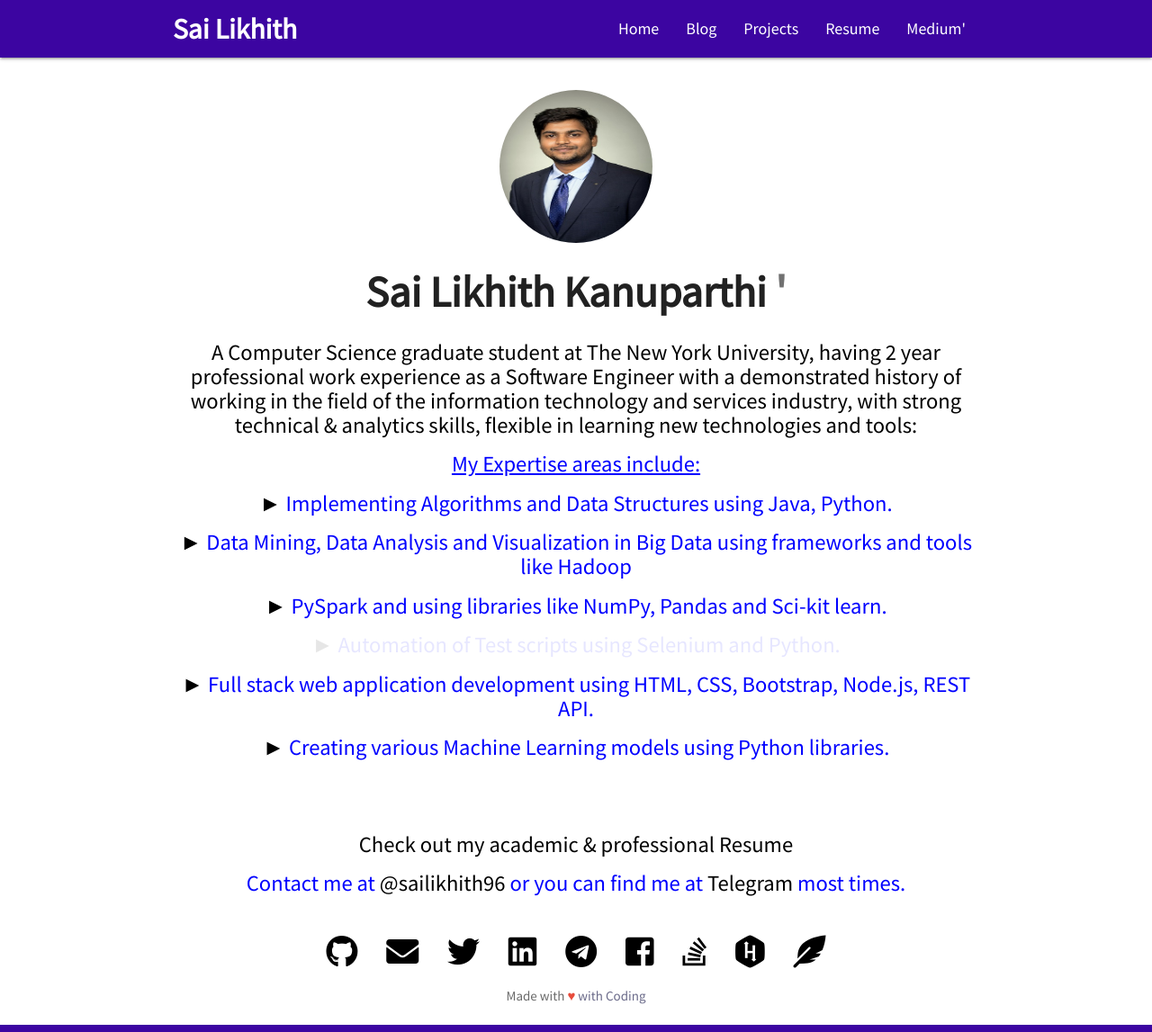
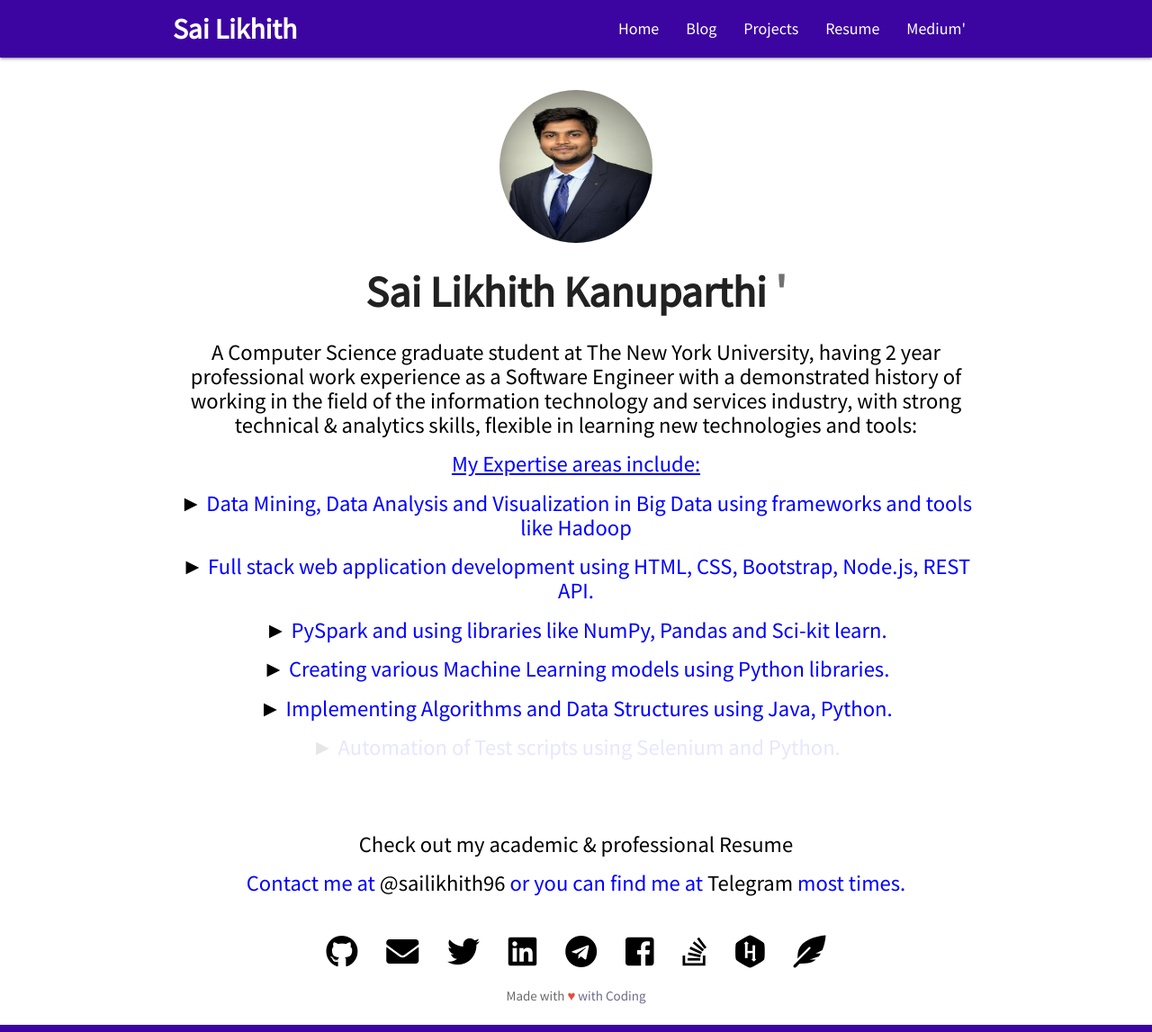
Before and after one commit to SaiLikhith7/Mywebsite, a Jekyll site: the page built from index.html, in a window 1280 px wide. Shown: the whole page at 90% size. Built offline with Jekyll 4.4.1, drawn with Linux system fonts in a browser that asks for light colours; nearby versions of some CDN libraries.

Commit message:
Update index.html

```diff
--- a/index.html
+++ b/index.html
@@ -24,13 +24,15 @@ layout: home
       <span style="color:#000000;">A Computer Science graduate student at The New York University, having 2 year professional work experience as a Software Engineer with a demonstrated history of working in the field of the information technology and services industry, with strong technical & analytics skills, flexible in learning new technologies and tools:
       <span style = "color: #0000ff;">
         <h5 id= "test2"> <u> My Expertise areas include:</u> </span></h5>
+      <h5 id= "test4"> <span style="color:#000000;"> ►</span> Data Mining, Data Analysis and Visualization in Big Data using frameworks and tools like Hadoop</h5>
+
+      <h5 id= "test7"><span style="color:#000000;"> ► </span> Full stack web application development using HTML, CSS, Bootstrap, Node.js, REST API. </h5>
+        <h5 id= "test5"><span style="color:#000000;"> ► </span> PySpark and using libraries like NumPy, Pandas and Sci-kit learn.</h5>
+      <h5 id= "test8"><span style="color:#000000;"> ► </span> Creating various Machine Learning models using Python libraries. </h5>
       <h5 id= "test3"><span style="color:#000000;"> ►</span> Implementing Algorithms and Data Structures using Java, Python.</h5>
-      <h5 id= "test4"> <span style="color:#000000;"> ►</span> Data Mining, Data Analysis and Visualization in Big Data using frameworks and tools like Hadoop</h5>
-      <h5 id= "test5"><span style="color:#000000;"> ► </span> PySpark and using libraries like NumPy, Pandas and Sci-kit learn.</h5>
       <h5 id= "test6"><span style="color:#000000;"> ► </span> Automation of Test scripts using Selenium and Python. </h5>
-      <h5 id= "test7"><span style="color:#000000;"> ► </span> Full stack web application development using HTML, CSS, Bootstrap, Node.js, REST API. </h5>
-      <h5 id= "test8"><span style="color:#000000;"> ► </span> Creating various Machine Learning models using Python libraries. </h5>
-    <br>
+
+        <br>
         </br>
 
       <h5 id="test9"><span style="color:#000000;">
```
